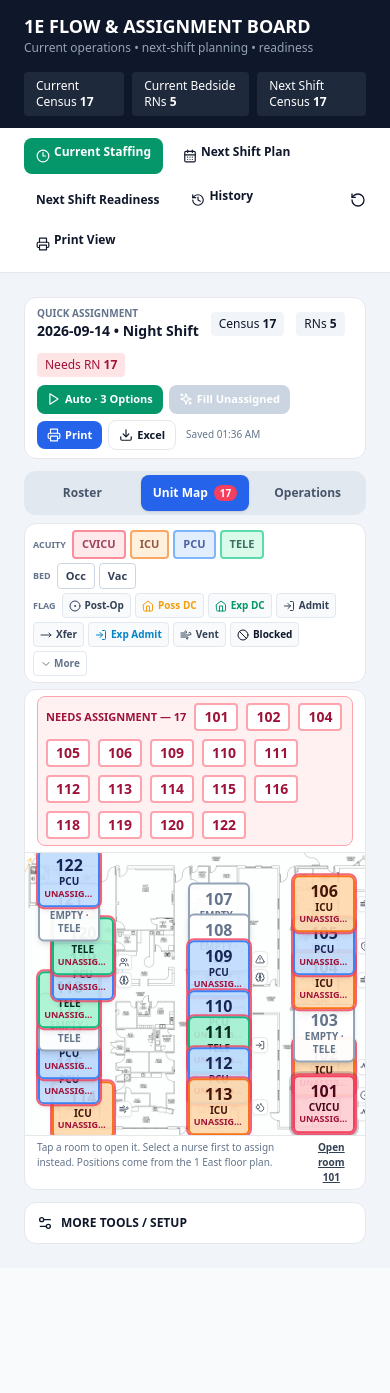
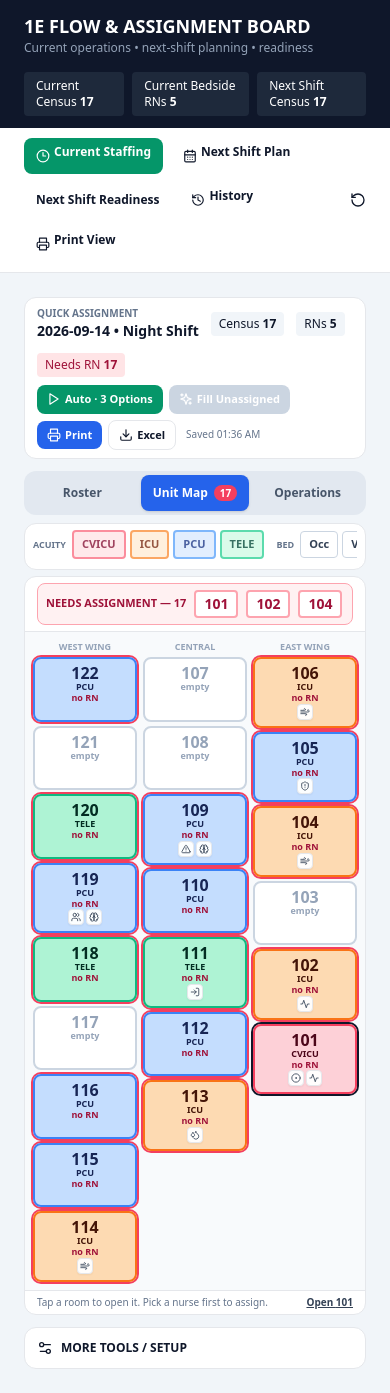
Before and after one commit to regelus19/1e-assignment-engine, a React (Vite) app: page / in a window 390 px wide. Before the commit the page ends 1268 px from the top, so only its background shows below. Built offline with nearby package versions, Linux system fonts and the light colour scheme.

Commit message:
Three-column schematic map on phones

```diff
--- a/src/components/FloorPlanCurrentStaffing.tsx
+++ b/src/components/FloorPlanCurrentStaffing.tsx
@@ -73,6 +73,23 @@ const FLAG_TINT: Partial<Record<ComplexityFlag, string>> = {
   BLOCKED: 'text-slate-900',
 };
 
+/*
+ * Phone layout: the floor plan is positioned by percentage, so below about
+ * 1024px the tiles overlap into an unreadable pile. Instead we draw the three
+ * wings as columns, in true north-to-south order taken from ROOM_POSITIONS.
+ * Geography is preserved (which wing, which end of it); only the drawing goes.
+ */
+const WINGS: { label: string; rooms: string[] }[] = [
+  { label: 'West wing', rooms: [] },
+  { label: 'Central', rooms: [] },
+  { label: 'East wing', rooms: [] },
+];
+Object.keys(ROOM_POSITIONS).forEach(r => {
+  const n = Number(r);
+  WINGS[n <= 106 ? 2 : n <= 113 ? 1 : 0].rooms.push(r);
+});
+WINGS.forEach(w => w.rooms.sort((a, b) => ROOM_POSITIONS[a].top - ROOM_POSITIONS[b].top));
+
 const firstName = (name: string) => name.trim().split(/\s+/)[0] || name;
 
 const linkedPartner = (staff: NurseStaff, roster: NurseStaff[]) =>
@@ -110,12 +127,14 @@ const withFlagToggled = (room: PatientRoom, flag: ComplexityFlag): PatientRoom =
   return { ...room, flags };
 };
 
-const roomFlagIcons = (r: PatientRoom) => {
+const roomFlagIcons = (r: PatientRoom, inline = false) => {
   const items = FLAGS.filter(({ flag }) => flag !== 'Discharge' && roomHasFlag(r, flag));
   if (!items.length) return null;
   return (
-    <span className="absolute left-full ml-1 top-1/2 -translate-y-1/2 flex flex-col gap-0.5 pointer-events-none">
-      {items.slice(0, 5).map(({ flag, icon }) => (
+    <span className={inline
+      ? 'flex gap-0.5 pointer-events-none'
+      : 'absolute left-full ml-1 top-1/2 -translate-y-1/2 flex flex-col gap-0.5 pointer-events-none'}>
+      {items.slice(0, inline ? 3 : 5).map(({ flag, icon }) => (
         <span key={flag} title={flag} className={`w-4 h-4 rounded bg-white/95 border shadow-sm flex items-center justify-center [&>svg]:w-2.5 [&>svg]:h-2.5 ${FLAG_TINT[flag] || 'text-slate-700'}`}>
           {icon}
         </span>
@@ -279,7 +298,7 @@ export const FloorPlanCurrentStaffing: React.FC<Props> = ({
       <section className="min-w-0 space-y-1.5">
         {/* Rapid coding strip — available on every board, not just planning. */}
         <div className="bg-white border rounded-xl px-2 py-1.5">
-          <div className="flex flex-wrap items-center gap-x-3 gap-y-1">
+          <div className={isNarrow ? "flex items-center gap-x-3 overflow-x-auto pb-1 [&>div]:shrink-0 [&_button]:shrink-0" : "flex flex-wrap items-center gap-x-3 gap-y-1"}>
             <div className="flex items-center gap-1">
               <span className="text-[9px] font-black uppercase text-slate-500 mr-0.5">Acuity</span>
               {ACUITIES.map(a => (
@@ -302,7 +321,7 @@ export const FloorPlanCurrentStaffing: React.FC<Props> = ({
               ))}
             </div>
 
-            <div className="flex items-center gap-1 flex-wrap">
+            <div className={isNarrow ? "flex items-center gap-1" : "flex items-center gap-1 flex-wrap"}>
               <span className="text-[9px] font-black uppercase text-slate-500 mr-0.5">Flag</span>
               {visibleFlags.map(({ flag, short, icon }) => (
                 <button
@@ -346,7 +365,7 @@ export const FloorPlanCurrentStaffing: React.FC<Props> = ({
         <div className="bg-white border rounded-xl overflow-hidden">
           <div className="px-3 py-1.5 border-b">
             <div className={`rounded-lg border px-2 py-1.5 ${unassigned.length ? 'bg-rose-50 border-rose-300' : 'bg-emerald-50 border-emerald-300'}`}>
-              <div className="flex items-center gap-2 flex-wrap">
+              <div className={isNarrow ? "flex items-center gap-2 overflow-x-auto [&>*]:shrink-0" : "flex items-center gap-2 flex-wrap"}>
                 <div className={`text-[11px] font-black uppercase ${unassigned.length ? 'text-rose-800' : 'text-emerald-800'}`}>
                   Needs Assignment — {unassigned.length}
                 </div>
@@ -362,6 +381,46 @@ export const FloorPlanCurrentStaffing: React.FC<Props> = ({
             </div>
           </div>
 
+          {isNarrow ? (
+          <div className="grid grid-cols-3 gap-1.5 p-2 bg-slate-50">
+            {WINGS.map(wing => (
+              <div key={wing.label}>
+                <div className="text-[9px] font-black uppercase text-slate-400 text-center pb-1">{wing.label}</div>
+                <div className="space-y-1">
+                  {wing.rooms.map(roomNumber => {
+                    const room = currentShift.rooms.find(r => r.roomNumber === roomNumber);
+                    if (!room) return null;
+                    const nurse = currentShift.roster.find(x => x.id === room.assignedNurseId);
+                    const needsRn = room.isOccupied && !room.assignedNurseId;
+                    const acuityMissing = room.isOccupied && room.acuityConfirmed === false;
+                    const tone = !room.isOccupied
+                      ? 'bg-white border-slate-300 text-slate-400'
+                      : acuityMissing ? 'bg-amber-100 border-amber-500 text-amber-950'
+                      : ACUITY_STYLES[room.acuity].room;
+                    return (
+                      <button key={roomNumber} onClick={() => roomClick(room)}
+                        className={`w-full rounded-lg border-2 px-1 py-1.5 text-center ${tone}
+                          ${needsRn ? 'ring-2 ring-rose-500' : ''}
+                          ${room.assignedNurseId === manualStaffId && manualStaffId ? 'ring-2 ring-indigo-500' : ''}
+                          ${room.roomNumber === selectedRoom?.roomNumber ? 'ring-2 ring-slate-900' : ''}`}>
+                        <div className="font-black text-base leading-none">
+                          {room.roomNumber}{room.isOccupied && room.assignedNurseId ? ' ✓' : ''}
+                        </div>
+                        <div className="text-[9px] font-bold leading-tight">
+                          {room.isOccupied ? (acuityMissing ? 'ACUITY?' : room.acuity) : 'empty'}
+                        </div>
+                        <div className={`text-[9px] leading-tight truncate ${needsRn ? 'font-black text-rose-800' : ''}`}>
+                          {room.isOccupied ? (nurse ? firstName(nurse.name) : 'no RN') : '\u00A0'}
+                        </div>
+                        <div className="flex justify-center gap-0.5 min-h-[10px]">{roomFlagIcons(room, true)}</div>
+                      </button>
+                    );
+                  })}
+                </div>
+              </div>
+            ))}
+          </div>
+          ) : (
           <div className="flex justify-center bg-slate-50 overflow-hidden">
             <div className="relative" style={{ width: 'min(100%, calc(62vh * 1.2062))', aspectRatio: '1568 / 1300' }}>
               <img src={floorPlanImage} alt="1 East floor plan" className="absolute inset-0 w-full h-full object-contain opacity-70" />
@@ -402,10 +461,11 @@ export const FloorPlanCurrentStaffing: React.FC<Props> = ({
               })}
             </div>
           </div>
+          )}
 
-          <div className="px-3 py-1 border-t text-[10px] text-slate-500 flex justify-between">
-            <span>Tap a room to open it. Select a nurse first to assign instead. Positions come from the 1 East floor plan.</span>
-            <button onClick={() => setDetailOpen(true)} className="font-bold text-slate-700 underline">Open room {selectedRoom?.roomNumber}</button>
+          <div className="px-3 py-1 border-t text-[10px] text-slate-500 flex justify-between gap-2">
+            <span>{isNarrow ? 'Tap a room to open it. Pick a nurse first to assign.' : 'Tap a room to open it. Select a nurse first to assign instead. Positions come from the 1 East floor plan.'}</span>
+            <button onClick={() => setDetailOpen(true)} className="font-bold text-slate-700 underline whitespace-nowrap">Open {selectedRoom?.roomNumber}</button>
           </div>
         </div>
       </section>
```
